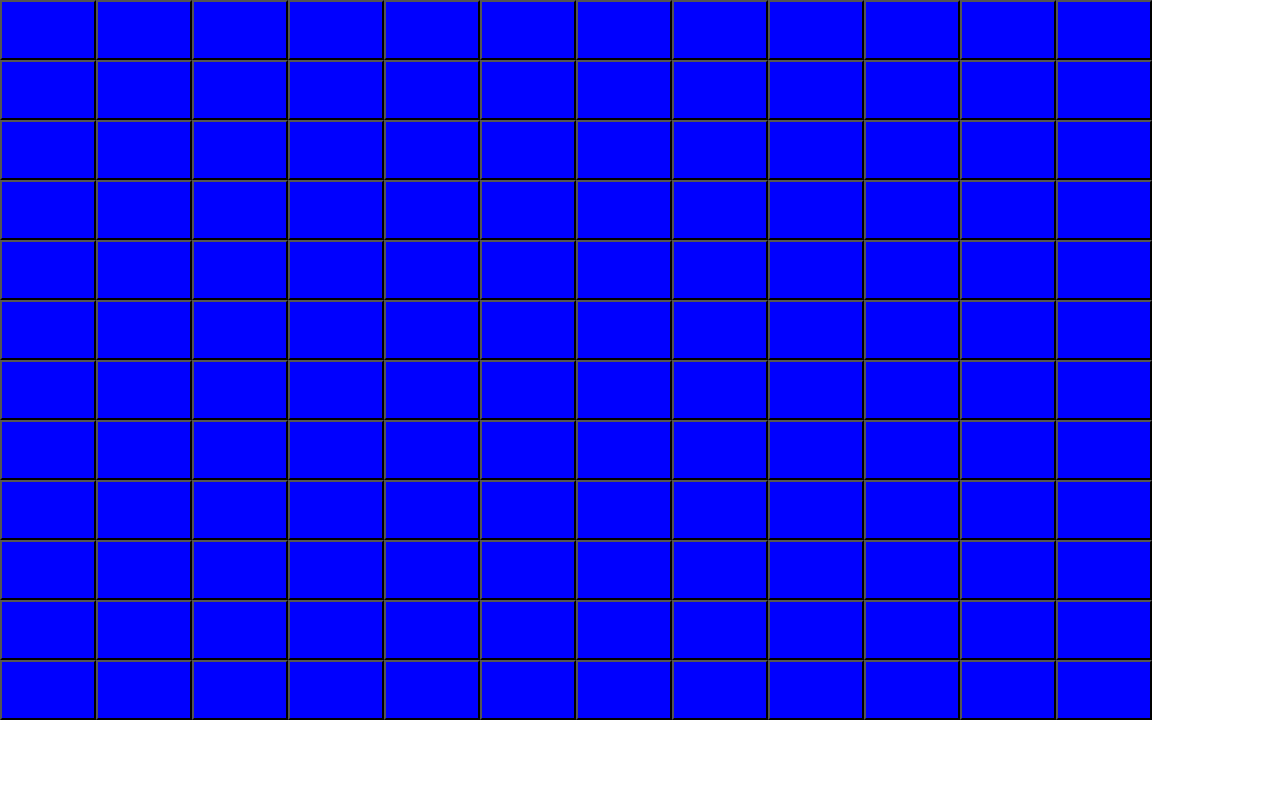
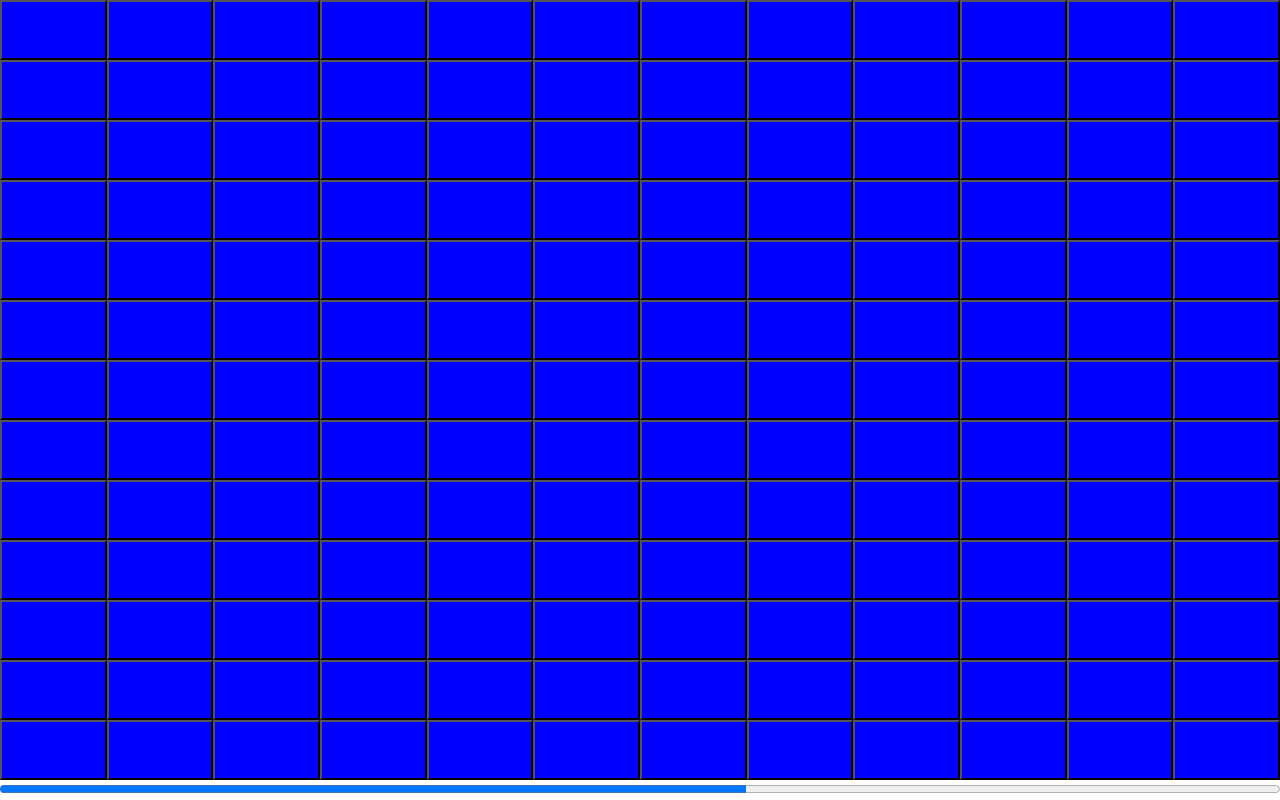
Before and after one commit to michaelbyrd/sounds, a plain HTML site: page index.html in a window 1280 px wide. Drawn offline with Linux system fonts and the light colour scheme.

Commit message:
fixes number of oscillators

```diff
--- a/index.html
+++ b/index.html
@@ -8,7 +8,8 @@
       * { margin: 0; }
       .column {
         height: 100%;
-        width: calc(90vw / 12);
+        /* TODO FIXME */
+        width: calc(100vw / 12);
         display: inline-flex;
         flex-direction: column-reverse;
         justify-content: space-between;
@@ -22,9 +23,14 @@
 			button[data-checked='0'] {
 				background-color: blue;
 			}
+      progress {
+        width: 100%;
+        /* height: 150px; */
+      }
+
 		</style>
-    <script defer src="./index.js"></script>
 	</head>
 	<body>
+    <script src="./index.js"></script>
 	</body>
 </html>
--- a/index.js
+++ b/index.js
@@ -1,3 +1,7 @@
+const tick = 250;
+const numBeats = 12;
+const numNotes = 13;
+
 const frequencies=[
   261.6256,
   277.1826,
@@ -36,13 +40,15 @@ function createOscillator(){
   o.start();
   return o;
 }
+for(let n = 0; n < numNotes; n++) {
+  oscillators.push(createOscillator());
+}
 
-for(let b = 0; b < 12; b++) {
-  oscillators.push(createOscillator());
+for(let b = 0; b < numBeats; b++) {
   const div = document.createElement('div');
   div.classList.add('column');
   document.body.appendChild(div);
-  for(let note = 0; note < 12; note++) {
+  for(let note = 0; note < numNotes; note++) {
     div.appendChild(createButton(note));
   }
 }
@@ -50,7 +56,9 @@ for(let b = 0; b < 12; b++) {
 
 
 function strum(){
-  let notes = beats[beat % 12].children;
+  const index = beat % numBeats;
+  progress.setAttribute('value', index);
+  let notes = beats[index].children;
   beat++;
   for (const note of notes){
     const id = note.dataset.id
@@ -67,4 +75,10 @@ function strum(){
 const beats = document.querySelectorAll('.column');
 
 let beat = 0;
-setInterval(strum, 250);
+const progress = document.createElement('progress');
+progress.setAttribute('max', numBeats);
+progress.setAttribute('value', 0);
+
+
+document.body.appendChild(progress);
+setInterval(strum, tick);
```
